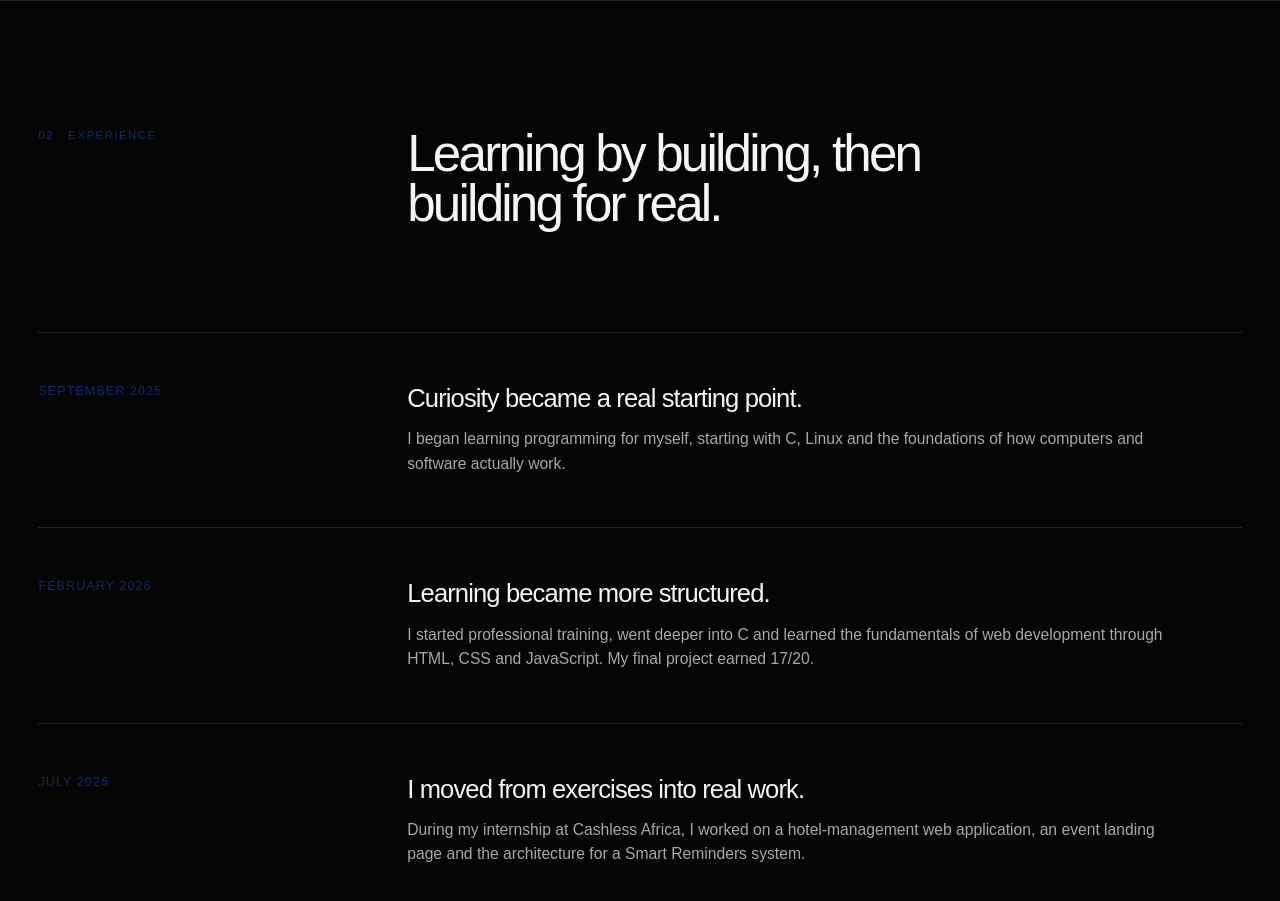
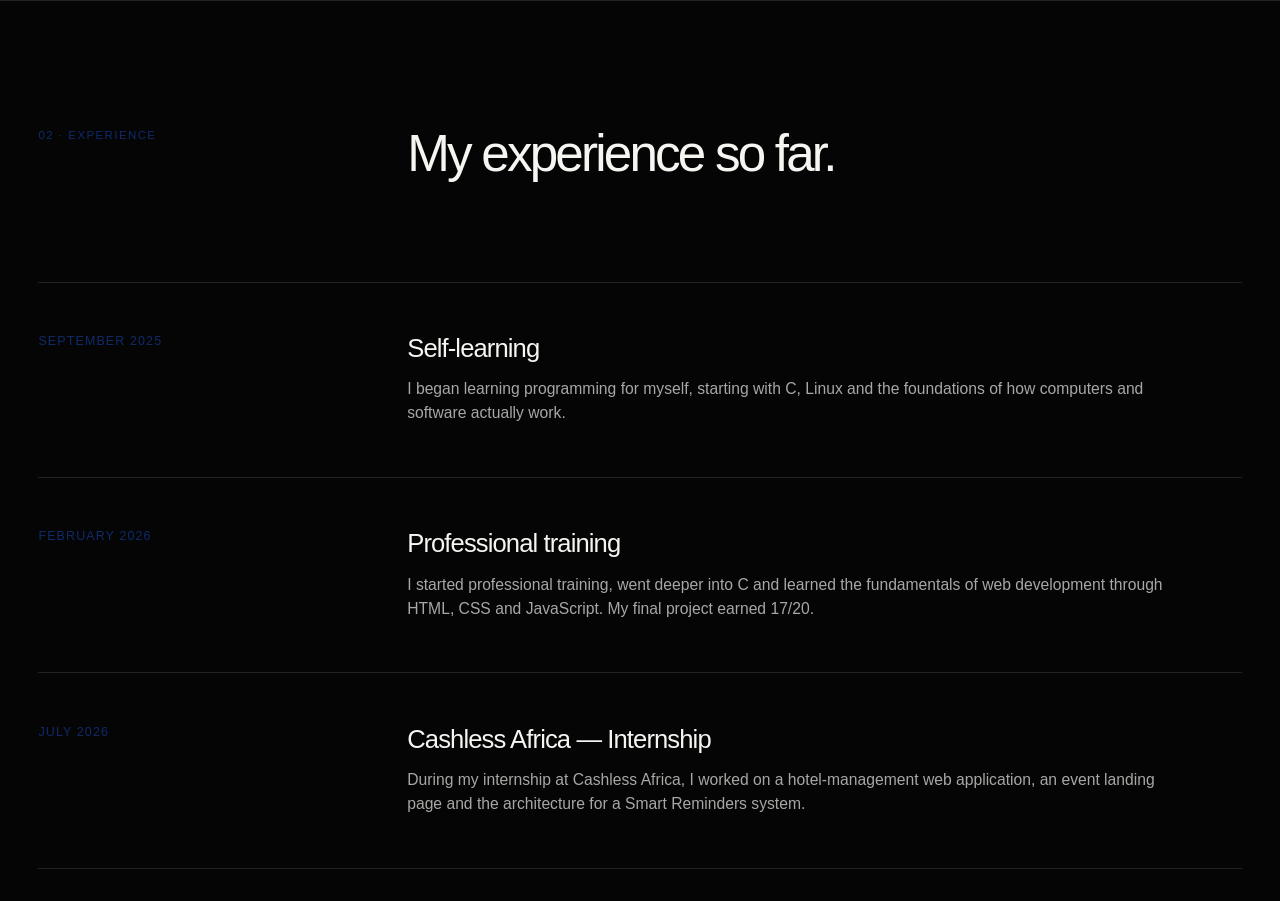
Before and after one commit to emma-dasilva-dev/emma-portfolio, a Next.js app: page / in a window 1280 px wide. Shown: the part 1600-2501 px from the top of the page. Built offline with nearby package versions, Linux system fonts and the light colour scheme.

Commit message:
Use concrete experience names

```diff
--- a/src/components/sections/Experience.tsx
+++ b/src/components/sections/Experience.tsx
@@ -5,19 +5,19 @@ import { motion } from "motion/react";
 const experiences = [
   {
     date: "September 2025",
-    title: "Curiosity became a real starting point.",
+    title: "Self-learning",
     body:
       "I began learning programming for myself, starting with C, Linux and the foundations of how computers and software actually work.",
   },
   {
     date: "February 2026",
-    title: "Learning became more structured.",
+    title: "Professional training",
     body:
       "I started professional training, went deeper into C and learned the fundamentals of web development through HTML, CSS and JavaScript. My final project earned 17/20.",
   },
   {
     date: "July 2026",
-    title: "I moved from exercises into real work.",
+    title: "Cashless Africa — Internship",
     body:
       "During my internship at Cashless Africa, I worked on a hotel-management web application, an event landing page and the architecture for a Smart Reminders system.",
   },
@@ -34,7 +34,7 @@ export default function Experience() {
         transition={{ duration: 0.6, ease: [0.16, 1, 0.3, 1] }}
       >
         <p className="section-kicker">02 · Experience</p>
-        <h2>Learning by building, then building for real.</h2>
+        <h2>My experience so far.</h2>
       </motion.div>
 
       <div className="experience-list">
```
